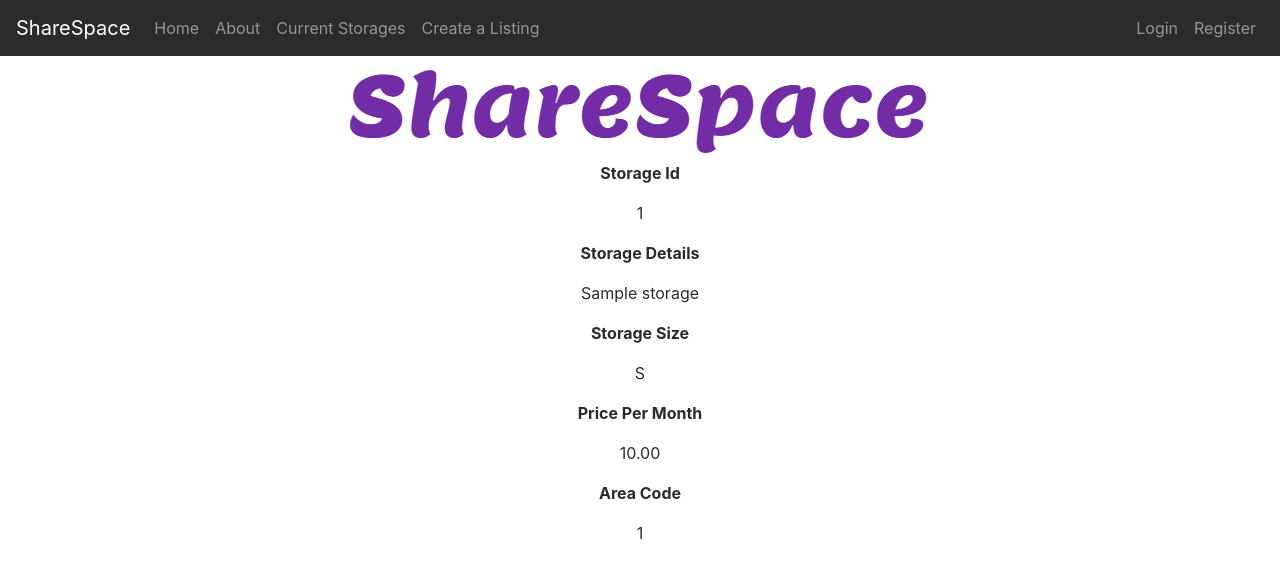
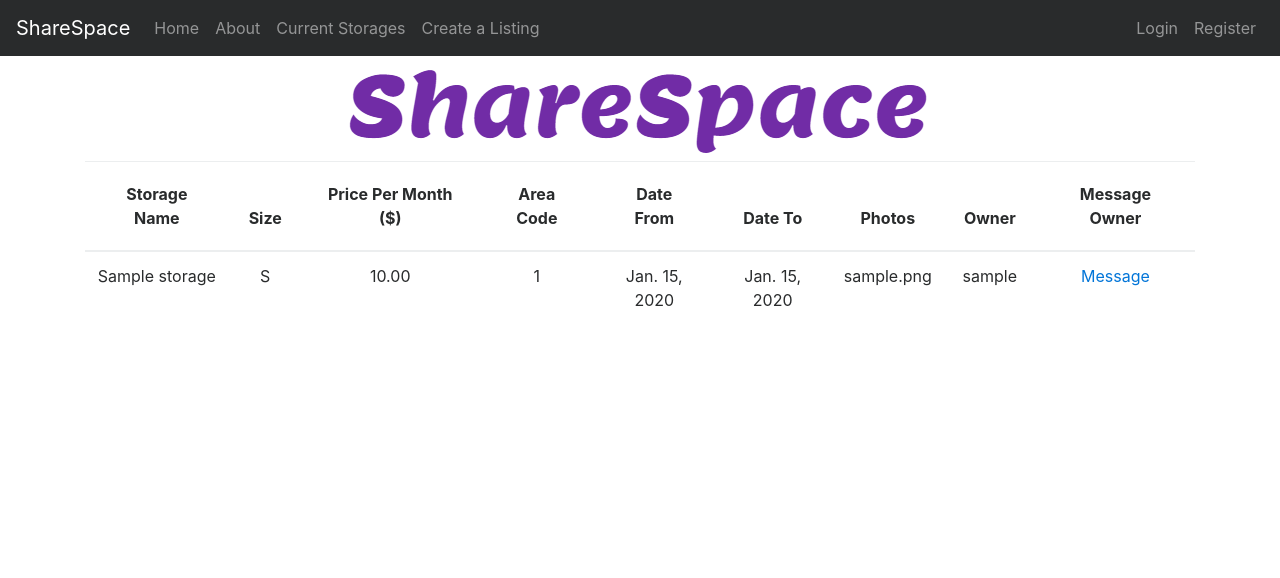
Before and after one commit to BNordstrom16/ShareSpaceWeb, a Django app: template ShareSpace/templates/storage.html in a window 1280 px wide. Shown: the top 578 px of the page. Run offline with Django 3.2, Linux system fonts and the light colour scheme; the template is opened without the code that fills it: values that come from a table or form of the project are taken from there, others are empty; tables that the repository leaves empty hold one stand-in row (values such as "Sample post"); some libraries are stand-ins or nearby versions.

Commit message:
Need to add the message link to the table in storage.html

```diff
--- a/ShareSpace/templates/storage.html
+++ b/ShareSpace/templates/storage.html
@@ -1,16 +1,45 @@
 {% extends 'base.html' %}
+{% load i18n %}
 
 {% block content %}
     <div class="col-md-12 text-center">
-        <p><b>Storage Id</b></p>
-        <p>{{ storage.storage_id }}</p>
-        <p><b>Storage Details</b></p>
-        <p>{{ storage.storage_name }}</p>
-        <p><b>Storage Size</b></p>
-        <p>{{ storage.size }}</p>
-        <p><b>Price Per Month</b></p>
-        <p>{{ storage.price }}</p>
-        <p><b>Area Code</b></p>
-        <p>{{ storage.area_code }}</p>
+        <table class="table">
+        <thead>
+            <tr>
+                <th>{% trans "Storage Name" %}</th><th>{% trans "Size" %}</th><th>{% trans "Price Per Month ($)" %}</th>
+                <th>{% trans "Area Code" %}</th><th>{% trans "Date From" %}</th><th>{% trans "Date To" %}</th>
+                <th>{% trans "Photos" %}</th><th>{% trans "Owner" %}</th><th>{% trans "Message Owner" %}</th>
+            </tr>
+        </thead>
+        <tbody>
+        <tr>
+            <td>
+                {{ storage.storage_name }}
+            </td>
+            <td>
+                {{ storage.size }}
+            </td>
+            <td>
+                {{ storage.price }}
+            </td>
+            <td>
+                {{ storage.area_code }}
+            </td>
+            <td>
+                {{ storage.date_from }}
+            </td>
+            <td>
+                {{ storage.date_to }}
+            </td>
+            <td>
+                {{ storage.photos }}
+            </td>
+            <td>
+                {{ storage.user_id }}
+            </td>
+            <td><a class='btn-link' href="{% url 'messages_compose_to' storage.user_id %}">Message</a></td>
+        </tr>
+        </tbody>
+    </table>
     </div>
 {% endblock %}
--- a/ShareSpace/views.py
+++ b/ShareSpace/views.py
@@ -17,7 +17,7 @@ def about(request):
 def current_storages(request):
     table = StorageTable(Storage.objects.all())
     RequestConfig(request).configure(table)
-    return render(request, '../templates/current_storages.html', {'table': table},)
+    return render(request, '../templates/current_storages.html', {'table': table})
 
 
 @login_required(login_url='/accounts/login')
@@ -37,4 +37,4 @@ def create_storage(request):
 
 def storage(request, storage_id):
     storage_request = Storage.objects.get(pk=storage_id)
-    return render(request, '../templates/storage.html', {'storage': storage_request})
+    return render(request, '../templates/storage.html', {'table': storage_request})
```
